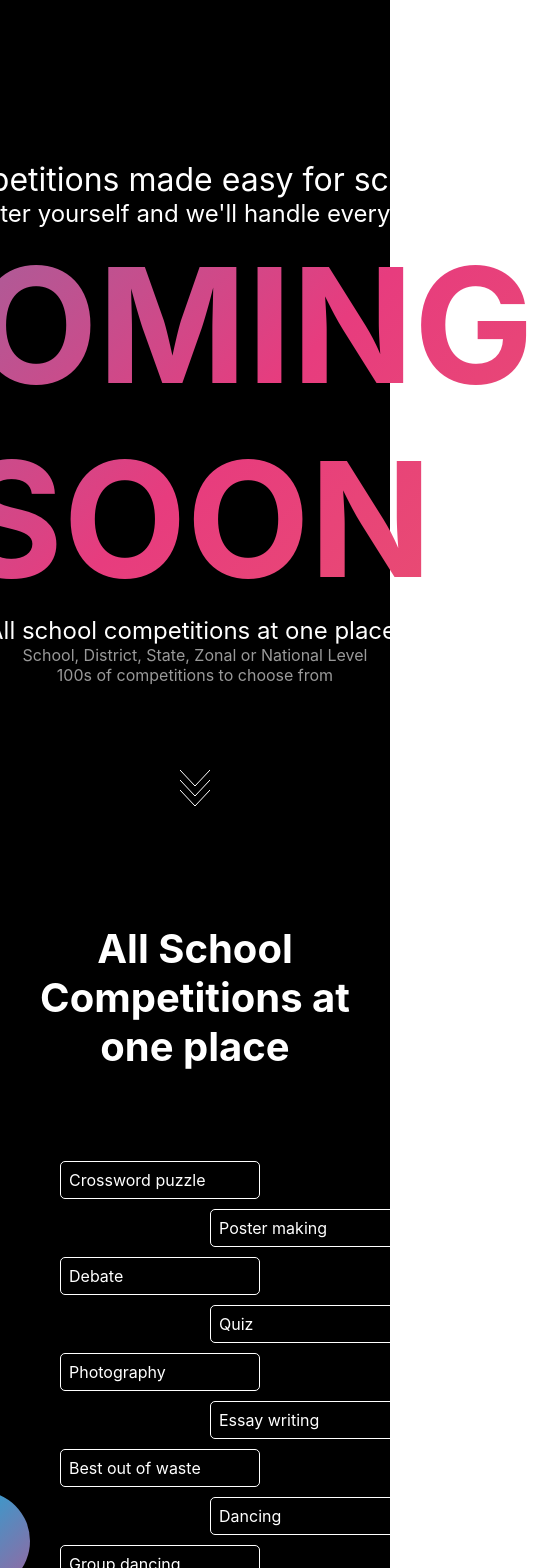
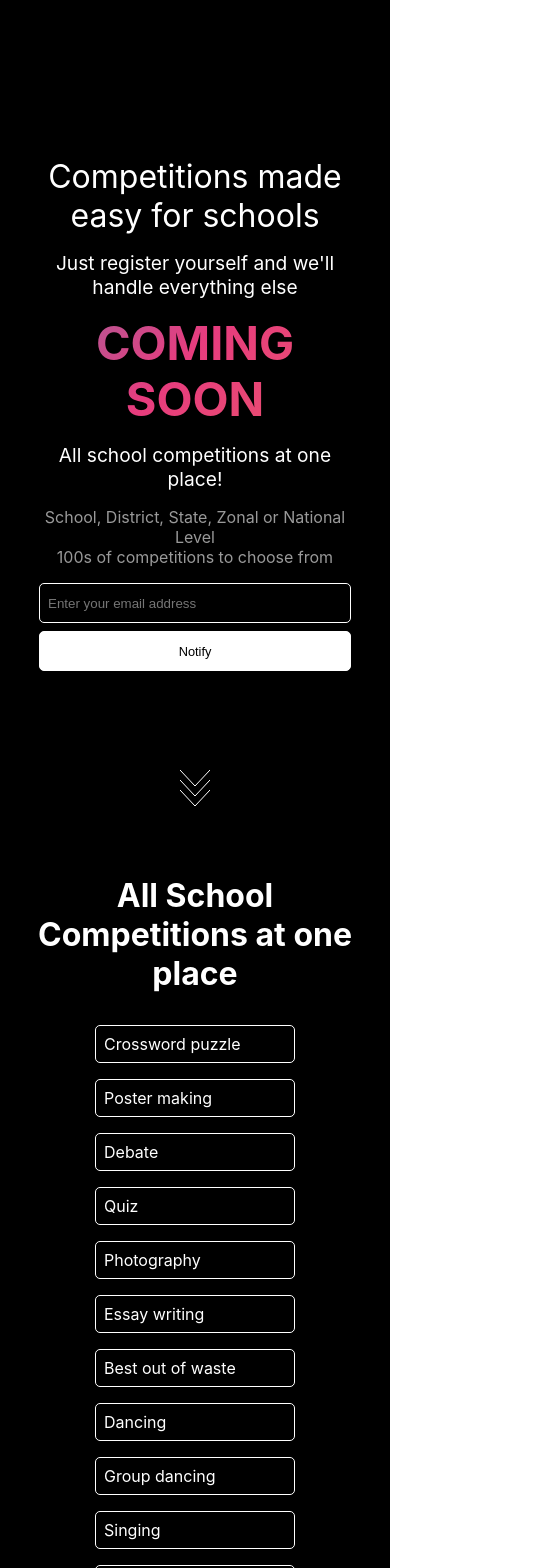
Before and after one commit to SchoolHype/schoolcompetitions, a Next.js app: page / in a window 390 px wide. Shown: the top 1568 px of the page, 534 px wide, since content can reach past the window. Built offline with nearby package versions, Linux system fonts and the light colour scheme.

Commit message:
Made Categories Section Responsive

```diff
--- /dev/null
+++ b/components/Button/index.jsx
@@ -0,0 +1,17 @@
+import styles from './style.module.css'
+
+const Button = ({onClick, name, id, className, children}) => {
+    return (
+        <button
+            className={`${styles.button} ${className}`}
+            type="button"
+            name={name}
+            id={id}
+            onClick={onClick}
+        >
+            {children}
+        </button>
+    )
+}
+
+export default Button
--- /dev/null
+++ b/components/Button/style.module.css
@@ -0,0 +1,17 @@
+.button {
+    background-color: white;
+    color: black;
+    padding: 0.5rem;
+    min-width: 100px;
+    outline: none;
+    height: 40px;
+    border: 1px solid white;
+    border-radius: 5px;
+    font-size: 0.8rem;
+    transition: all ease 0.2s;
+    cursor: pointer;
+}
+
+.button:hover {
+    opacity: 0.7;
+}
--- /dev/null
+++ b/components/TextInput/index.jsx
@@ -0,0 +1,9 @@
+import styles from './style.module.css'
+
+const TextInput = ({placeholder, onChange, name, id, className}) => {
+    return (
+        <input className={`${styles.input} ${className}`} type="text" name={name} id={id} placeholder={placeholder} onChange={onChange} />
+    )
+}
+
+export default TextInput
--- /dev/null
+++ b/components/TextInput/style.module.css
@@ -0,0 +1,10 @@
+.input {
+    color: white;
+    background: none;
+    padding: 0.5rem;
+    min-width: 200px;
+    outline: none;
+    height: 40px;
+    border: 1px solid white;
+    border-radius: 5px;
+}
--- a/pages/index.js
+++ b/pages/index.js
@@ -1,6 +1,8 @@
 import Head from 'next/head'
 import Image from 'next/image'
+import Button from '../components/Button'
 import ScrollIndicator from '../components/ScrollIndicator'
+import TextInput from '../components/TextInput'
 import styles from '../styles/Home.module.css'
 
 export default function Home() {
@@ -22,6 +24,12 @@ export default function Home() {
             School, District, State, Zonal or National Level <br/>
             100s of competitions to choose from
           </p>
+
+          <div className={styles.notifyInput}>
+            <TextInput placeholder={"Enter your email address"} name="email" />
+            <Button>Notify</Button>
+          </div>
+
         </div>
         <ScrollIndicator />
       </main>
--- a/styles/Home.module.css
+++ b/styles/Home.module.css
@@ -14,6 +14,7 @@
 }
 
 .intro {
+  max-width: 80%;
   text-align: center;
 }
 
@@ -38,6 +39,13 @@
 
 .intro .mainText:hover {
   background-position: left;
+}
+
+.notifyInput {
+  display: flex;
+  justify-content: center;
+  gap: 0.5rem;
+  margin: 1rem 0;
 }
 
 @keyframes gradient-animation {
@@ -127,3 +135,51 @@
 .categories_list li:nth-of-type(2n) {
   margin-left: auto;
 }
+
+/* MEDIA QUERIES */
+
+@media screen and (max-width: 1200px) {
+  .intro .mainText {
+    font-size: 12vw;
+  }
+
+  .fillerImage {
+    display: none;
+  }
+
+  .categories_list ul {
+    display: flex;
+    flex-wrap: wrap;
+    width: 90vw;
+    gap: 1rem;
+    justify-content: center;
+  }
+
+  .categories_list ul li {
+    margin: 0 !important;
+  }
+
+}
+
+@media screen and (max-width: 760px) {
+  .intro h2 {
+    font-size: 1.2rem;
+    margin: 1rem 0;
+  }
+
+  .categoriesSection h2 {
+    margin: 2rem auto;
+    max-width: 90%;
+    font-size: 2rem;
+  }
+
+  .categories_list p {
+    margin: 1rem auto;
+  }
+}
+
+@media screen and (max-width: 450px) {
+  .notifyInput {
+    flex-direction: column;
+  }
+}
```
